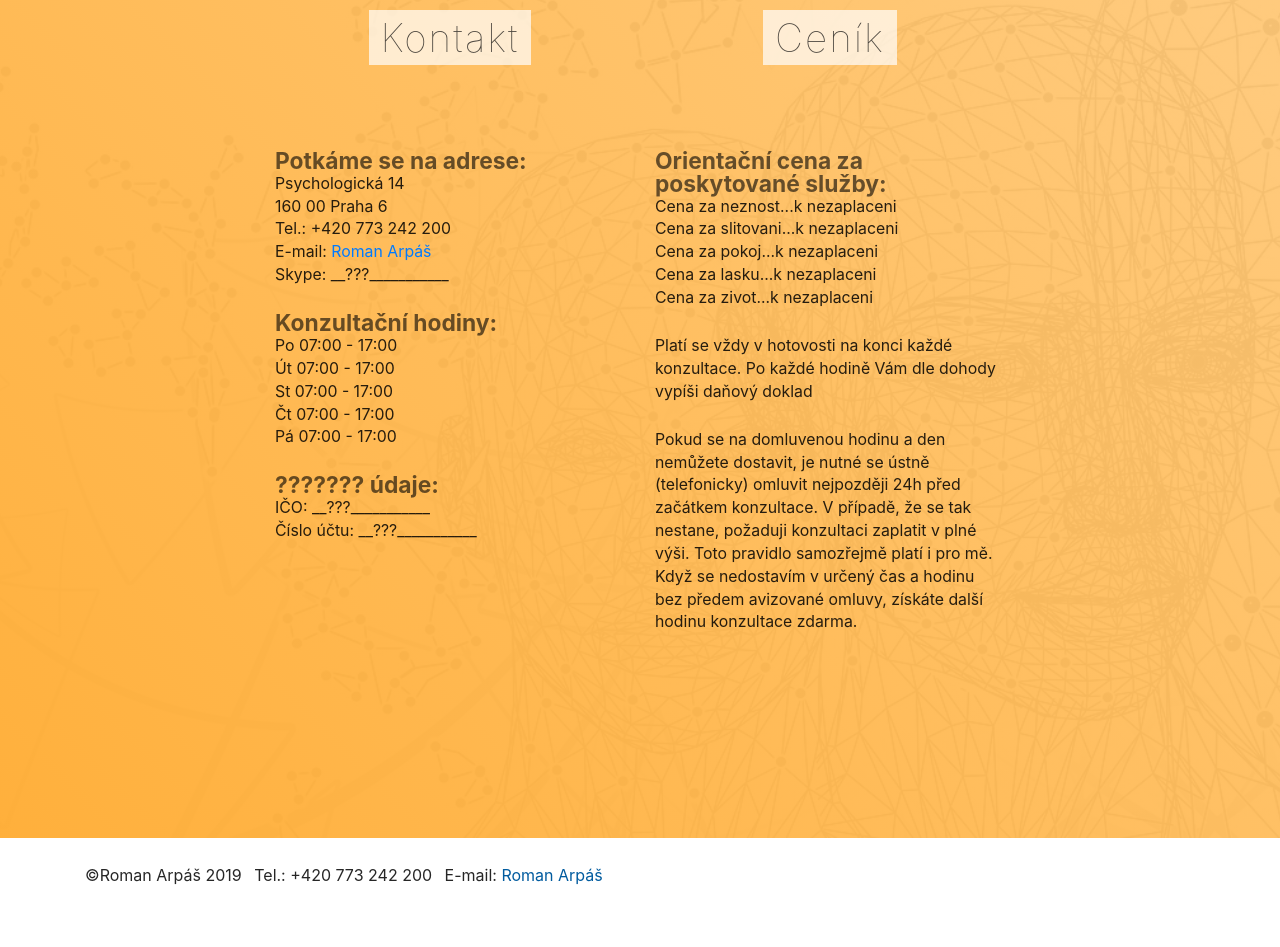
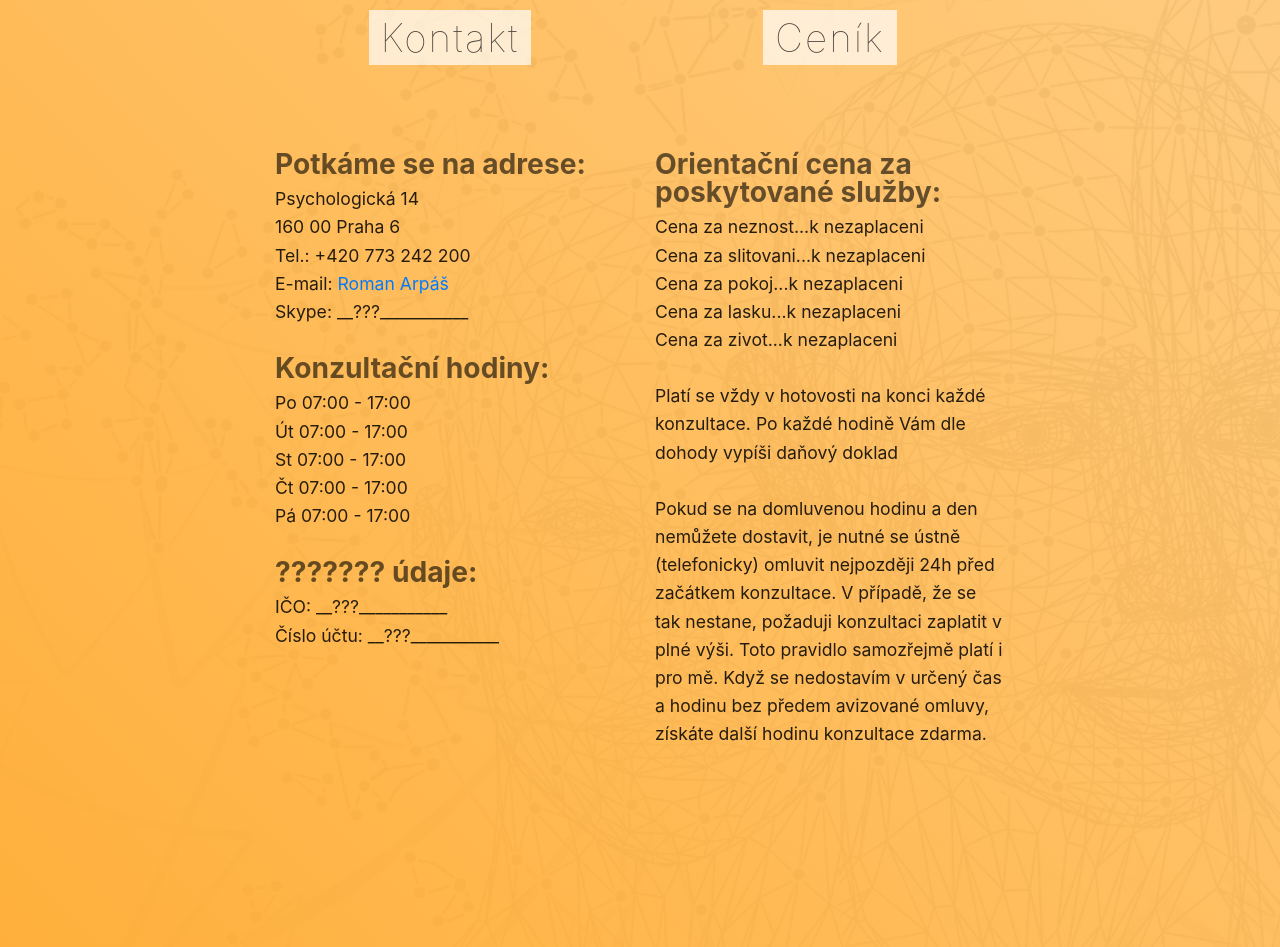
Before and after one commit to patrikcepr/romanisko, a website: page dist/index.html in a window 1280 px wide. Shown: the part 2493-3440 px from the top of the page. Before the commit the page ends 3405 px from the top, so only its background shows below. Drawn offline with Linux system fonts and the light colour scheme.

Commit message:
par detailu s grafikou zlaty rez3

```diff
--- a/src/sass/style.sass
+++ b/src/sass/style.sass
@@ -143,15 +143,17 @@ em
 .list-contact
     list-style: none
     padding-left: 0
-    font-size: .9em
-    line-height: 1.44em
+    font-size: 1em
+    line-height: 1.6em
     &:last-of-type
         margin-bottom: 4em
 
 .list-contact-item-header
     font-weight: bolder
-    font-size: 1.44em
+    font-size: 1.6em
+    // line-height: 1.3em
     color: rgba($text-color, .6)
+    margin-bottom: .25em
 
 .list-contact-item-break
     hr
```
Also changed, not shown: dist/assets/css/style.css, 1 other file.
